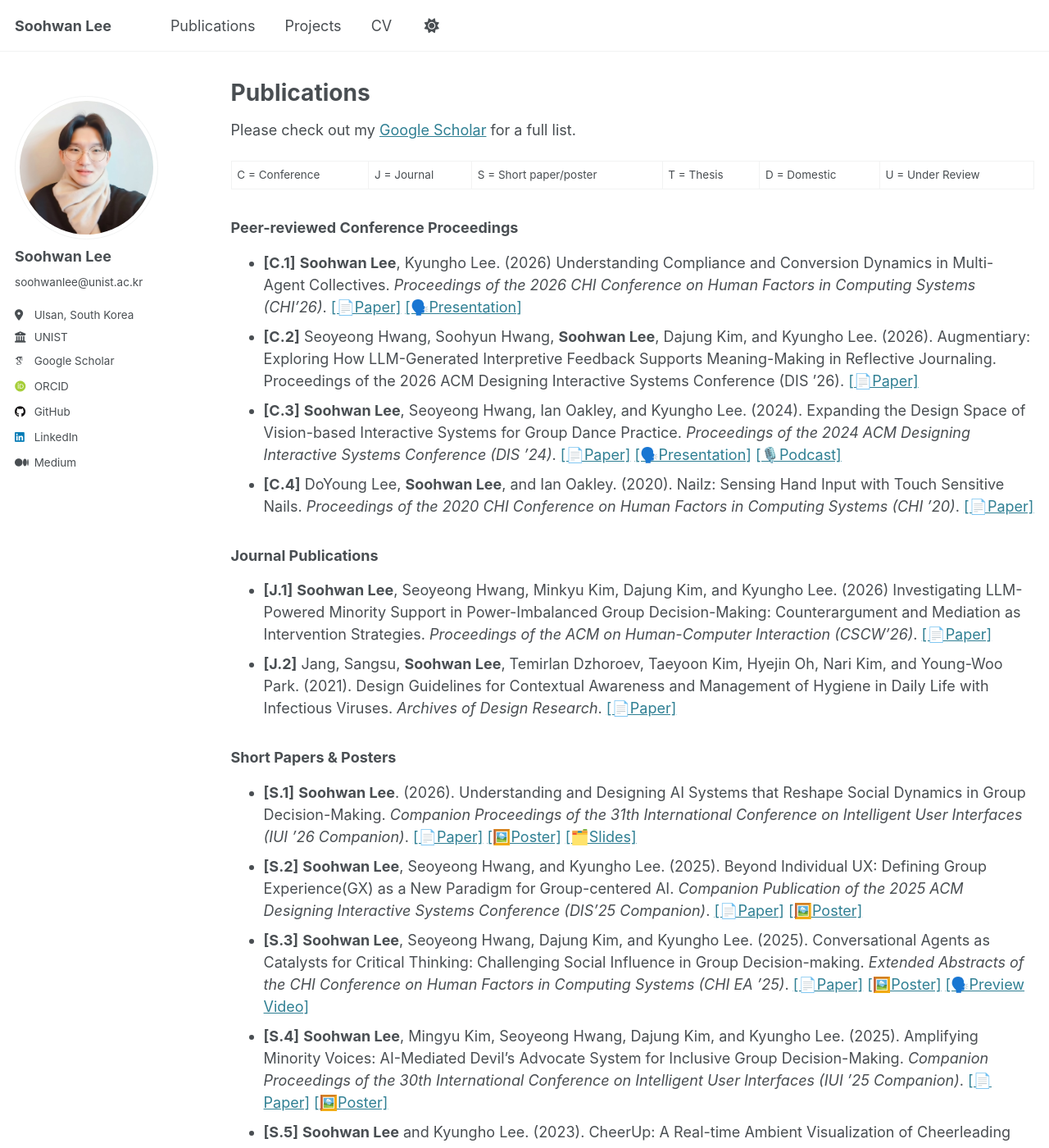
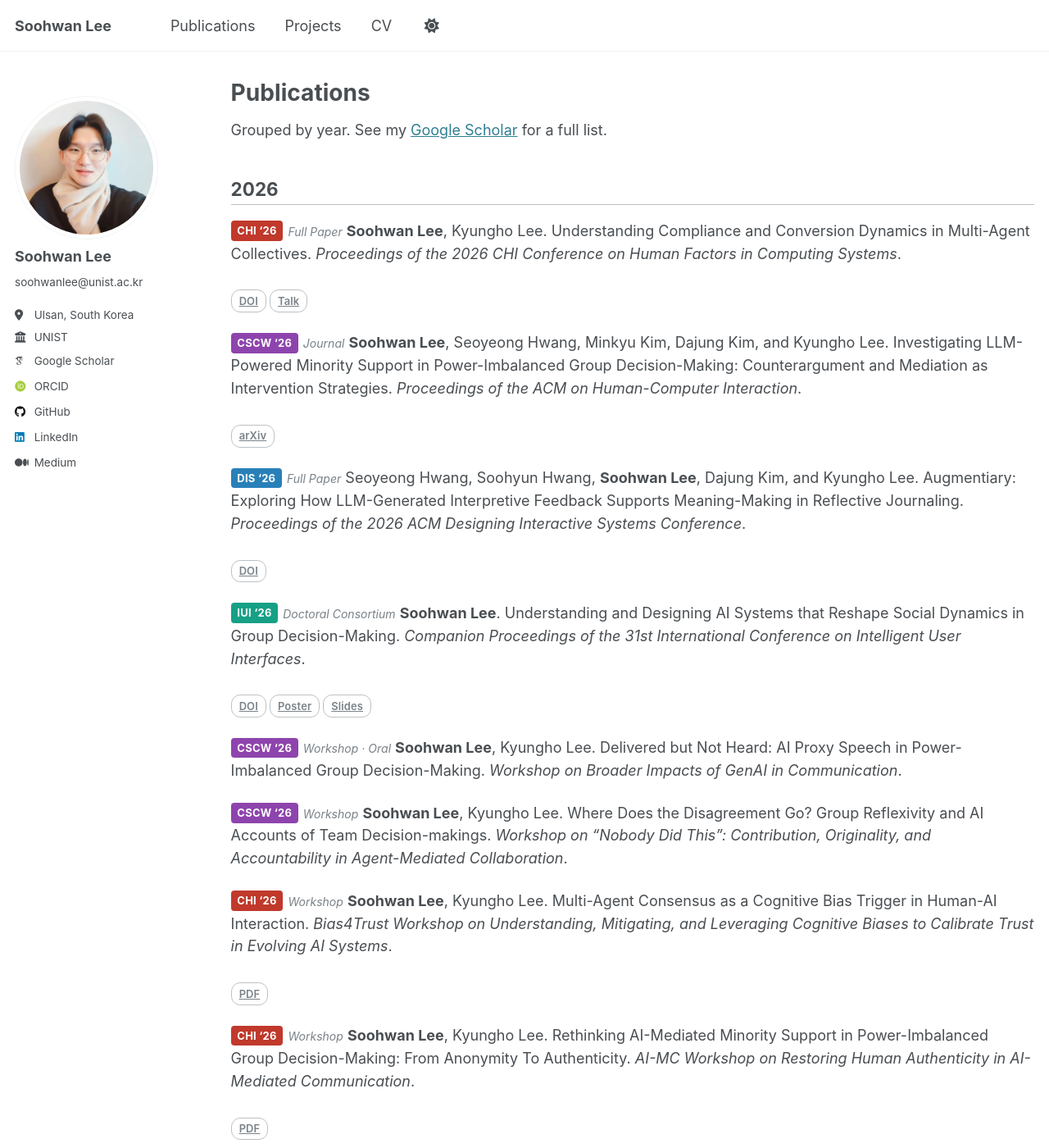
Before and after one commit to Soohwan-Lee/soohwan-lee.github.io, a Jekyll site: the page built from _pages/publications.md, in a window 1280 px wide and 1400 px high. Shown: the whole window at 82% size. Built offline with Jekyll 4.4.1, drawn with Linux system fonts in a browser that asks for light colours; some web fonts are replaced; some of the changed text lies outside the part shown.

Commit message:
publications page redesign and about page update

```diff
--- a/_pages/publications.md
+++ b/_pages/publications.md
@@ -4,68 +4,169 @@ permalink: /publications/
 title: "Publications"
 author_profile: true
 ---
-Please check out my [Google Scholar](https://scholar.google.com/citations?user=_iYMyRcAAAAJ&hl=en&oi=ao) for a full list.
 
-C = Conference | J = Journal | S = Short paper/poster | T = Thesis | D = Domestic |U = Under Review
+Grouped by year. See my [Google Scholar](https://scholar.google.com/citations?user=_iYMyRcAAAAJ&hl=en&oi=ao) for a full list.
+
+<div class="pubs-page" markdown="1">
+
+<!-- ===================================================================
+     HOW TO ADD A PUBLICATION
+     1. Copy one whole block below (from <div class="pub-item"> to </div>).
+     2. Paste it under the right year (add a new "## 2027" heading if needed).
+     3. Change the badge, the citation text, and the links.
+
+     Badges:   <span class="pub-badge badge-chi">CHI '26</span>
+       badge-chi / badge-cscw / badge-dis / badge-iui
+       badge-journal / badge-thesis / badge-domestic / badge-review
+     Link buttons:  <a class="pub-link" href="URL">PDF</a>
+       Common labels: DOI, PDF, arXiv, Slides, Poster, Video, Code, Talk
+       For an award, use: <a class="pub-link pub-link--award" ...>Award</a>
+     =================================================================== -->
+
+## 2026
+
+<div class="pub-item" markdown="1">
+<span class="pub-badge badge-chi">CHI '26</span><span class="pub-type">Full Paper</span>
+**Soohwan Lee**, Kyungho Lee. Understanding Compliance and Conversion Dynamics in Multi-Agent Collectives. *Proceedings of the 2026 CHI Conference on Human Factors in Computing Systems*.
+<div class="pub-links"><a class="pub-link" href="https://doi.org/10.1145/3772318.3790385">DOI</a><a class="pub-link" href="https://www.youtube.com/watch?v=c2_R4BPfIXw&t=253s">Talk</a></div>
+</div>
+
+<div class="pub-item" markdown="1">
+<span class="pub-badge badge-cscw">CSCW '26</span><span class="pub-type">Journal</span>
+**Soohwan Lee**, Seoyeong Hwang, Minkyu Kim, Dajung Kim, and Kyungho Lee. Investigating LLM-Powered Minority Support in Power-Imbalanced Group Decision-Making: Counterargument and Mediation as Intervention Strategies. *Proceedings of the ACM on Human-Computer Interaction*.
+<div class="pub-links"><a class="pub-link" href="https://arxiv.org/abs/2606.31762">arXiv</a></div>
+</div>
+
+<div class="pub-item" markdown="1">
+<span class="pub-badge badge-dis">DIS '26</span><span class="pub-type">Full Paper</span>
+Seoyeong Hwang, Soohyun Hwang, **Soohwan Lee**, Dajung Kim, and Kyungho Lee. Augmentiary: Exploring How LLM-Generated Interpretive Feedback Supports Meaning-Making in Reflective Journaling. *Proceedings of the 2026 ACM Designing Interactive Systems Conference*.
+<div class="pub-links"><a class="pub-link" href="https://dl.acm.org/doi/10.1145/3800645.3812859">DOI</a></div>
+</div>
+
+<div class="pub-item" markdown="1">
+<span class="pub-badge badge-iui">IUI '26</span><span class="pub-type">Doctoral Consortium</span>
+**Soohwan Lee**. Understanding and Designing AI Systems that Reshape Social Dynamics in Group Decision-Making. *Companion Proceedings of the 31st International Conference on Intelligent User Interfaces*.
+<div class="pub-links"><a class="pub-link" href="https://doi.org/10.1145/3742414.3789229">DOI</a><a class="pub-link" href="/files/IUI26-Poster.pdf">Poster</a><a class="pub-link" href="/files/IUI26-PT.pdf">Slides</a></div>
+</div>
+
+<div class="pub-item" markdown="1">
+<span class="pub-badge badge-cscw">CSCW '26</span><span class="pub-type">Workshop · Oral</span>
+**Soohwan Lee**, Kyungho Lee. Delivered but Not Heard: AI Proxy Speech in Power-Imbalanced Group Decision-Making. *Workshop on Broader Impacts of GenAI in Communication*.
+</div>
+
+<div class="pub-item" markdown="1">
+<span class="pub-badge badge-cscw">CSCW '26</span><span class="pub-type">Workshop</span>
+**Soohwan Lee**, Kyungho Lee. Where Does the Disagreement Go? Group Reflexivity and AI Accounts of Team Decision-makings. *Workshop on “Nobody Did This”: Contribution, Originality, and Accountability in Agent-Mediated Collaboration*.
+</div>
+
+<div class="pub-item" markdown="1">
+<span class="pub-badge badge-chi">CHI '26</span><span class="pub-type">Workshop</span>
+**Soohwan Lee**, Kyungho Lee. Multi-Agent Consensus as a Cognitive Bias Trigger in Human-AI Interaction. *Bias4Trust Workshop on Understanding, Mitigating, and Leveraging Cognitive Biases to Calibrate Trust in Evolving AI Systems*.
+<div class="pub-links"><a class="pub-link" href="/files/CHI26-Bias4Trust-Workshop.pdf">PDF</a></div>
+</div>
+
+<div class="pub-item" markdown="1">
+<span class="pub-badge badge-chi">CHI '26</span><span class="pub-type">Workshop</span>
+**Soohwan Lee**, Kyungho Lee. Rethinking AI-Mediated Minority Support in Power-Imbalanced Group Decision-Making: From Anonymity To Authenticity. *AI-MC Workshop on Restoring Human Authenticity in AI-Mediated Communication*.
+<div class="pub-links"><a class="pub-link" href="/files/CHI26-AIMC-Workshop.pdf">PDF</a></div>
+</div>
+
+## 2025
+
+<div class="pub-item" markdown="1">
+<span class="pub-badge badge-dis">DIS '25</span><span class="pub-type">Poster</span>
+**Soohwan Lee**, Seoyeong Hwang, and Kyungho Lee. Beyond Individual UX: Defining Group Experience (GX) as a New Paradigm for Group-centered AI. *Companion Publication of the 2025 ACM Designing Interactive Systems Conference*.
+<div class="pub-links"><a class="pub-link" href="https://doi.org/10.1145/3715668.3736348">DOI</a><a class="pub-link" href="/files/DIS25-Poster.pdf">Poster</a></div>
+</div>
+
+<div class="pub-item" markdown="1">
+<span class="pub-badge badge-chi">CHI '25</span><span class="pub-type">Late-Breaking Work</span>
+**Soohwan Lee**, Seoyeong Hwang, Dajung Kim, and Kyungho Lee. Conversational Agents as Catalysts for Critical Thinking: Challenging Social Influence in Group Decision-making. *Extended Abstracts of the CHI Conference on Human Factors in Computing Systems*.
+<div class="pub-links"><a class="pub-link" href="https://dl.acm.org/doi/10.1145/3706599.3719792">DOI</a><a class="pub-link" href="/files/CHI25-Poster-FInal.pdf">Poster</a><a class="pub-link" href="https://www.youtube.com/watch?v=qU4_Bx9sHW0">Video</a></div>
+</div>
+
+<div class="pub-item" markdown="1">
+<span class="pub-badge badge-iui">IUI '25</span><span class="pub-type">Poster</span>
+**Soohwan Lee**, Mingyu Kim, Seoyeong Hwang, Dajung Kim, and Kyungho Lee. Amplifying Minority Voices: AI-Mediated Devil’s Advocate System for Inclusive Group Decision-Making. *Companion Proceedings of the 30th International Conference on Intelligent User Interfaces*.
+<div class="pub-links"><a class="pub-link" href="https://doi.org/10.1145/3708557.3716334">DOI</a><a class="pub-link" href="/files/IUI25-Poster-Final_A1.pdf">Poster</a></div>
+</div>
+
+## 2024
+
+<div class="pub-item" markdown="1">
+<span class="pub-badge badge-dis">DIS '24</span><span class="pub-type">Full Paper</span>
+**Soohwan Lee**, Seoyeong Hwang, Ian Oakley, and Kyungho Lee. Expanding the Design Space of Vision-based Interactive Systems for Group Dance Practice. *Proceedings of the 2024 ACM Designing Interactive Systems Conference*.
+<div class="pub-links"><a class="pub-link" href="https://doi.org/10.1145/3643834.3661568">DOI</a><a class="pub-link" href="https://www.youtube.com/watch?v=QkQS_QiRz9o&t=5s">Talk</a><a class="pub-link" href="https://www.youtube.com/watch?v=zVwT_CGxQII&t=71s">Podcast</a></div>
+</div>
+
+<div class="pub-item" markdown="1">
+<span class="pub-badge badge-dis">DIS '24</span><span class="pub-type">Workshop</span>
+**Soohwan Lee**, Seoyeong Hwang, and Kyungho Lee. Conversational Agents as Catalysts for Critical Thinking: Challenging Design Fixation in Group Design. *Workshop on Death of the Design Researcher? Creating Knowledge Resources for Designers Using Generative AI*.
+<div class="pub-links"><a class="pub-link" href="https://arxiv.org/abs/2406.11125">arXiv</a><a class="pub-link" href="https://www.youtube.com/watch?v=w5aIlpBV9Co&t=10s">Podcast</a></div>
+</div>
+
+## 2023
+
+<div class="pub-item" markdown="1">
+<span class="pub-badge badge-iui">IUI '23</span><span class="pub-type">Poster</span>
+**Soohwan Lee** and Kyungho Lee. CheerUp: A Real-time Ambient Visualization of Cheerleading Pose Similarity. *Companion Proceedings of the 28th International Conference on Intelligent User Interfaces*.
+<div class="pub-links"><a class="pub-link" href="https://doi.org/10.1145/3581754.3584135">DOI</a><a class="pub-link" href="/files/cheerUp-poster.pdf">Poster</a><a class="pub-link" href="https://github.com/Soohwan-Lee/CxD_CheerUp">Code</a><a class="pub-link" href="https://www.youtube.com/watch?v=BAXvDJvt5vA">Demo</a></div>
+</div>
+
+## 2022
+
+<div class="pub-item" markdown="1">
+<span class="pub-badge badge-thesis">Thesis</span><span class="pub-type">Master's</span>
+**Soohwan Lee**. NEAS: AI-based Interactive System to Support Non-verbal Expressions in Online Communication. *Master’s Thesis, UNIST*.
+<div class="pub-links"><a class="pub-link" href="https://unist.dcollection.net/srch/srchDetail/200000604178">Link</a></div>
+</div>
+
+## 2021
+
+<div class="pub-item" markdown="1">
+<span class="pub-badge badge-journal">ADR</span><span class="pub-type">Journal</span>
+Sangsu Jang, **Soohwan Lee**, Temirlan Dzhoroev, Taeyoon Kim, Hyejin Oh, Nari Kim, and Young-Woo Park. Design Guidelines for Contextual Awareness and Management of Hygiene in Daily Life with Infectious Viruses. *Archives of Design Research*.
+<div class="pub-links"><a class="pub-link" href="http://dx.doi.org/10.15187/adr.2021.08.34.3.101">DOI</a></div>
+</div>
+
+<div class="pub-item" markdown="1">
+<span class="pub-badge badge-domestic">KSDS</span><span class="pub-type">Domestic</span>
+**Soohwan Lee** and Kyungho Lee. NEAS: AI-based Interactive System to Support Non-verbal Expressions in Online Communication. *Proceedings of 2021 Fall KSDS*.
+<div class="pub-links"><a class="pub-link" href="https://www.dbpia.co.kr/Journal/articleDetail?nodeId=NODE10968137">Link</a></div>
+</div>
+
+<div class="pub-item" markdown="1">
+<span class="pub-badge badge-domestic">KSDS</span><span class="pub-type">Domestic</span>
+Nari Kim, **Soohwan Lee**, Hyejin Oh, Temirlan Dzhoroev, and Young-Woo Park. Interactive system design in everyday life to improve the perception of environmental hygiene information in pandemic situations. *Proceedings of 2021 Spring KSDS*.
+<div class="pub-links"><a class="pub-link" href="https://www.dbpia.co.kr/Journal/articleDetail?nodeId=NODE10588952">Link</a></div>
+</div>
+
+<div class="pub-item" markdown="1">
+<span class="pub-badge badge-domestic">KSDS</span><span class="pub-type">Domestic</span>
+**Soohwan Lee** and Kyungho Lee. An Interactive Visualization of Gayageum’s Expression and Mid-Air Gesture Recognition. *Proceedings of 2021 Spring KSDS*.
+<div class="pub-links"><a class="pub-link" href="https://www.dbpia.co.kr/Journal/articleDetail?nodeId=NODE10588863">Link</a></div>
+</div>
+
+<div class="pub-item" markdown="1">
+<span class="pub-badge badge-domestic">HCI Korea</span><span class="pub-type">Domestic</span>
+**Soohwan Lee**, Kyungho Lee, and Young-Woo Park. Counterfunctional Music Player with Mid-air Hand Gesture. *Proceedings of HCI Korea 2021*.
+<div class="pub-links"><a class="pub-link" href="https://www.dbpia.co.kr/Journal/articleDetail?nodeId=NODE10530377">Link</a><span class="pub-link pub-link--award">Creative Award</span></div>
+</div>
+
+## 2020
+
+<div class="pub-item" markdown="1">
+<span class="pub-badge badge-chi">CHI '20</span><span class="pub-type">Full Paper</span>
+DoYoung Lee, **Soohwan Lee**, and Ian Oakley. Nailz: Sensing Hand Input with Touch Sensitive Nails. *Proceedings of the 2020 CHI Conference on Human Factors in Computing Systems*.
+<div class="pub-links"><a class="pub-link" href="https://doi.org/10.1145/3313831.3376778">DOI</a></div>
+</div>
 
 
+## Under Review
 
-### Peer-reviewed Conference Proceedings
-- **[C.1]** **Soohwan Lee**, Kyungho Lee. (2026) Understanding Compliance and Conversion Dynamics in Multi-Agent Collectives. *Proceedings of the 2026 CHI Conference on Human Factors in Computing Systems (CHI’26)*.
-[[📄Paper]](https://doi.org/10.1145/3772318.3790385) [[🗣️Presentation]](https://www.youtube.com/watch?v=c2_R4BPfIXw&t=253s)
-- **[C.2]** Seoyeong Hwang, Soohyun Hwang, **Soohwan Lee**, Dajung Kim, and Kyungho Lee. (2026). Augmentiary: Exploring How LLM-Generated Interpretive Feedback Supports Meaning-Making in Reflective Journaling. Proceedings of the 2026 ACM Designing Interactive Systems Conference (DIS ’26).
-[[📄Paper]](https://dl.acm.org/doi/10.1145/3800645.3812859)
-- **[C.3]** **Soohwan Lee**, Seoyeong Hwang, Ian Oakley, and Kyungho Lee. (2024). Expanding the Design Space of Vision-based Interactive Systems for Group Dance Practice. *Proceedings of the 2024 ACM Designing Interactive Systems Conference (DIS ’24)*.
-[[📄Paper]](https://doi.org/10.1145/3643834.3661568) [[🗣️Presentation]](https://www.youtube.com/watch?v=QkQS_QiRz9o&t=5s) [[🎙️Podcast]](https://www.youtube.com/watch?v=zVwT_CGxQII&t=71s)
-- **[C.4]** DoYoung Lee, **Soohwan Lee**, and Ian Oakley. (2020). Nailz: Sensing Hand Input with Touch Sensitive Nails. *Proceedings of the 2020 CHI Conference on Human Factors in Computing Systems (CHI ’20)*.
-[[📄Paper]](https://doi.org/10.1145/3313831.3376778)
+<div class="pub-item" markdown="1">
+<span class="pub-badge badge-review">Under Review</span>
+Three manuscripts are currently under review — two conference papers and a book chapter — on multi-agent social influence over time, minority influence in inclusive group decision-making, and non-verbal communication support for group video meetings.
+</div>
 
-### Journal Publications
-- **[J.1]** **Soohwan Lee**, Seoyeong Hwang, Minkyu Kim, Dajung Kim, and Kyungho Lee. (2026) Investigating LLM-Powered Minority Support in Power-Imbalanced Group Decision-Making: Counterargument and Mediation as Intervention Strategies. *Proceedings of the ACM on Human-Computer Interaction (CSCW’26)*.
-[[📄Paper]](https://arxiv.org/abs/2606.31762)
-- **[J.2]** Jang, Sangsu, **Soohwan Lee**, Temirlan Dzhoroev, Taeyoon Kim, Hyejin Oh, Nari Kim, and Young-Woo Park. (2021). Design Guidelines for Contextual Awareness and Management of Hygiene in Daily Life with Infectious Viruses. *Archives of Design Research*.
-[[📄Paper]](http://dx.doi.org/10.15187/adr.2021.08.34.3.101)
-
-### Short Papers & Posters
-- **[S.1]** **Soohwan Lee**. (2026). Understanding and Designing AI Systems that Reshape Social Dynamics in Group Decision-Making. *Companion Proceedings of the 31th International Conference on Intelligent User Interfaces (IUI ’26 Companion)*.
-[[📄Paper]](https://doi.org/10.1145/3742414.3789229) [[🖼️Poster]](/files/IUI26-Poster.pdf) [[🗂️Slides]](/files/IUI26-PT.pdf)
-- **[S.2]** **Soohwan Lee**, Seoyeong Hwang, and Kyungho Lee. (2025). Beyond Individual UX: Defining Group Experience(GX) as a New Paradigm for Group-centered AI. *Companion Publication of the 2025 ACM Designing Interactive Systems Conference (DIS'25 Companion)*.
-[[📄Paper]](https://doi.org/10.1145/3715668.3736348) [[🖼️Poster]](/files/DIS25-Poster.pdf)
-- **[S.3]** **Soohwan Lee**, Seoyeong Hwang, Dajung Kim, and Kyungho Lee. (2025). Conversational Agents as Catalysts for Critical Thinking: Challenging Social Influence in Group Decision-making. *Extended Abstracts of the CHI Conference on Human Factors in Computing Systems (CHI EA ’25)*.
-[[📄Paper]](https://dl.acm.org/doi/10.1145/3706599.3719792) [[🖼️Poster]](/files/CHI25-Poster-FInal.pdf) [[🗣️Preview Video]](https://www.youtube.com/watch?v=qU4_Bx9sHW0)
-- **[S.4]** **Soohwan Lee**, Mingyu Kim, Seoyeong Hwang, Dajung Kim, and Kyungho Lee. (2025). Amplifying Minority Voices: AI-Mediated Devil’s Advocate System for Inclusive Group Decision-Making. *Companion Proceedings of the 30th International Conference on Intelligent User Interfaces (IUI ’25 Companion)*.
-[[📄Paper]](https://doi.org/10.1145/3708557.3716334) [[🖼️Poster]](/files/IUI25-Poster-Final_A1.pdf)
-- **[S.5]** **Soohwan Lee** and Kyungho Lee. (2023). CheerUp: A Real-time Ambient Visualization of Cheerleading Pose Similarity. *Companion Proceedings of the 28th International Conference on Intelligent User Interfaces (IUI ’23 Companion)*.
-[[📄Paper]](https://doi.org/10.1145/3581754.3584135) [[🖼️Poster]](/files/cheerUp-poster.pdf) [[💻Code]](https://github.com/Soohwan-Lee/CxD_CheerUp) [[▶️Demo]](https://www.youtube.com/watch?v=BAXvDJvt5vA)
-
-### Workshop Papers
-- **[W.1]** **Soohwan Lee**, Kyungho Lee. (2026). Delivered but Not Heard: AI Proxy Speech in Power-Imbalanced Group Decision-Making. *Workshop on Broader Impacts of GenAI in Communication: Building Agendas for Research, Design, and Policymaking (CSCW '26 Workshop, Oral Presentation)*.
-[[📄Paper]](/publications/)
-- **[W.2]** **Soohwan Lee**, Kyungho Lee. (2026). Where Does the Disagreement Go? Group Reflexivity and AI Accounts of Team Decision-makings. *Workshop on "Nobody Did This": Contribution, Originality, and Accountability in Agent-Mediated Collaboration (CSCW '26 Workshop)*.
-[[📄Paper]](/publications/)
-- **[W.3]** **Soohwan Lee**, Kyungho Lee. (2026). Multi-Agent Consensus as a Cognitive Bias Trigger in Human-AI Interaction. *Bias4Trust Workshop on Understanding, Mitigating, and Leveraging Cognitive Biases to Calibrate Trust in Evolving AI Systems (CHI '26 Workshop)*.
-[[📄Paper]](https://soohwan-lee.github.io/files/CHI26-Bias4Trust-Workshop.pdf)
-- **[W.4]** **Soohwan Lee**, Kyungho Lee. (2026). Rethinking AI-Mediated Minority Support in Power-Imbalanced Group Decision-Making: From Anonymity To Authenticity. *AI-MC Workshop on Restoring Human Authenticity in AI-Mediated Communication (CHI '26 Workshop)*.
-[[📄Paper]](https://soohwan-lee.github.io/files/CHI26-AIMC-Workshop.pdf)
-- **[W.5]** **Soohwan Lee**, Seoyeong Hwang, and Kyungho Lee. (2024). Conversational Agents as Catalysts for Critical Thinking: Challenging Design Fixation in Group Design. *Workshop on Death of the Design Researcher? Creating Knowledge Resources for Designers Using Generative AI (DIS '24 Workshop)*.
-[[📄Paper]](https://arxiv.org/abs/2406.11125) [[🎙️Podcast]](https://www.youtube.com/watch?v=w5aIlpBV9Co&t=10s)
-
-### Thesis
-- **[T.1]** **Soohwan Lee**. (2022). NEAS: AI-based Interactive System to Support Non-verbal Expressions in Online Communication. *Master’s Thesis, UNIST*.
-[[📄Paper]](https://unist.dcollection.net/srch/srchDetail/200000604178)
-
-### Domestic Conference (written in Korean)
-- **[D.1]** **Soohwan Lee** and Kyungho Lee. (2021). NEAS: AI-based Interactive System to Support Non-verbal Expressions in Online Communication. *Proceedings of 2021 Fall KSDS*.
-[[📄Paper]](https://www.dbpia.co.kr/Journal/articleDetail?nodeId=NODE10968137)
-- **[D.2]** Nari Kim, **Soohwan Lee**, Hyejin Oh, Temirlan Dzhoroev, and Young-Woo Park. (2021). Interactive system design in everyday life to improve the perception of environmental hygiene information in pandemic situations. *Proceedings of 2021 Spring KSDS*.
-[[📄Paper]](https://www.dbpia.co.kr/Journal/articleDetail?nodeId=NODE10588952)
-- **[D.3]** **Soohwan Lee** and Kyungho Lee. (2021). An Interactive Visualization of Gayageum's Expression and Mid-Air Gesture Recognition. *Proceedings of 2021 Spring KSDS*.
-[[📄Paper]](https://www.dbpia.co.kr/Journal/articleDetail?nodeId=NODE10588863)
-- **[D.4]** **Soohwan Lee**, Kyungho Lee, and Young-Woo Park. (2021). Counterfunctional Music Player with Mid-air Hand Gesture. *Proceedings of HCI Korea 2021* (Creative Award).
-[[📄Paper]](https://www.dbpia.co.kr/Journal/articleDetail?nodeId=NODE10530377)
-
-### Under Review
-- **[U.1–U.3]** Multiple manuscripts under review, including conference papers and a book chapter, focusing on:
-  - AI-mediated group decision-making
-  - Minority influence and social power in multi-agent systems
-  - Reflective writing and LLM-based journaling systems
+</div>
--- /dev/null
+++ b/_sass/layout/_pubs.scss
@@ -0,0 +1,104 @@
+/* ==========================================================================
+   PUBLICATION BADGES
+   Venue badges used on the Publications page.
+   Usage in markdown:  <span class="pub-badge badge-chi">CHI '26</span>
+   To add a new venue, copy a .badge-* block below and change the color.
+   ========================================================================== */
+
+.pub-badge {
+  display: inline-block;
+  padding: 0.15em 0.6em;
+  margin-right: 0.35em;
+  border-radius: 4px;
+  font-family: $sans-serif;
+  font-size: 0.72em;
+  font-weight: 700;
+  letter-spacing: 0.02em;
+  line-height: 1.6;
+  vertical-align: 0.12em;
+  white-space: nowrap;
+  color: #fff;
+  background-color: #7a8288; /* fallback / unknown venue */
+}
+
+.badge-chi     { background-color: #c0392b; }
+.badge-cscw    { background-color: #8e44ad; }
+.badge-dis     { background-color: #2980b9; }
+.badge-iui     { background-color: #16a085; }
+.badge-journal { background-color: #d35400; }
+.badge-thesis  { background-color: #34495e; }
+.badge-domestic{ background-color: #7f8c8d; }
+.badge-review  { background-color: #95a5a6; }
+
+/* Muted "type" tag shown after the badge, e.g. Full Paper / Poster */
+.pub-type {
+  font-size: 0.78em;
+  color: $gray;
+  font-style: italic;
+  margin-left: 0.1em;
+}
+
+/* Year headings (the "## 2026" lines) on the publications page */
+.pubs-page h2 {
+  margin-top: 2em;
+  padding-bottom: 0.2em;
+  border-bottom: 1px solid $light-gray;
+}
+
+/* Each publication entry */
+.pub-item {
+  margin-bottom: 1.1em;
+  line-height: 1.55;
+}
+
+/* ==========================================================================
+   PUBLICATION RESOURCE LINKS  (PDF / DOI / Slides / Poster / Video / Code)
+   Usage:  <a class="pub-link" href="...">PDF</a>
+   To add one, copy a single <a> line and change the URL and the label.
+   ========================================================================== */
+
+.pub-links {
+  margin: 0.4em 0 0;
+  line-height: 2.1;
+}
+
+.pub-link,
+.pub-link:visited {
+  display: inline-block;
+  padding: 0.18em 0.7em;
+  margin: 0 0.3em 0.25em 0;
+  border: 1px solid $light-gray;
+  border-radius: 0.85em;
+  font-family: $sans-serif;
+  font-size: 0.72em;
+  font-weight: 600;
+  line-height: 1.6;
+  letter-spacing: 0.01em;
+  color: $gray;
+  background-color: transparent;
+  text-decoration: none;
+  white-space: nowrap;
+  transition: color 0.15s ease-in-out,
+              background-color 0.15s ease-in-out,
+              border-color 0.15s ease-in-out;
+}
+
+.pub-link:hover,
+.pub-link:focus {
+  color: #fff;
+  background-color: var(--global-link-color);
+  border-color: var(--global-link-color);
+  text-decoration: none;
+}
+
+/* Award / honorable-mention variant */
+.pub-link--award,
+.pub-link--award:visited {
+  border-color: #b71c1c;
+  color: #b71c1c;
+}
+.pub-link--award:hover {
+  background-color: #b71c1c;
+  border-color: #b71c1c;
+  color: #fff;
+}
--- a/assets/css/main.scss
+++ b/assets/css/main.scss
@@ -34,6 +34,7 @@
 
     "layout/page",
     "layout/archive",
+    "layout/pubs",
     "layout/sidebar",
 
     "vendor/font-awesome/fontawesome",
```
Also changed, not shown: _pages/about.md (+4 -2 lines), 1 other file.
